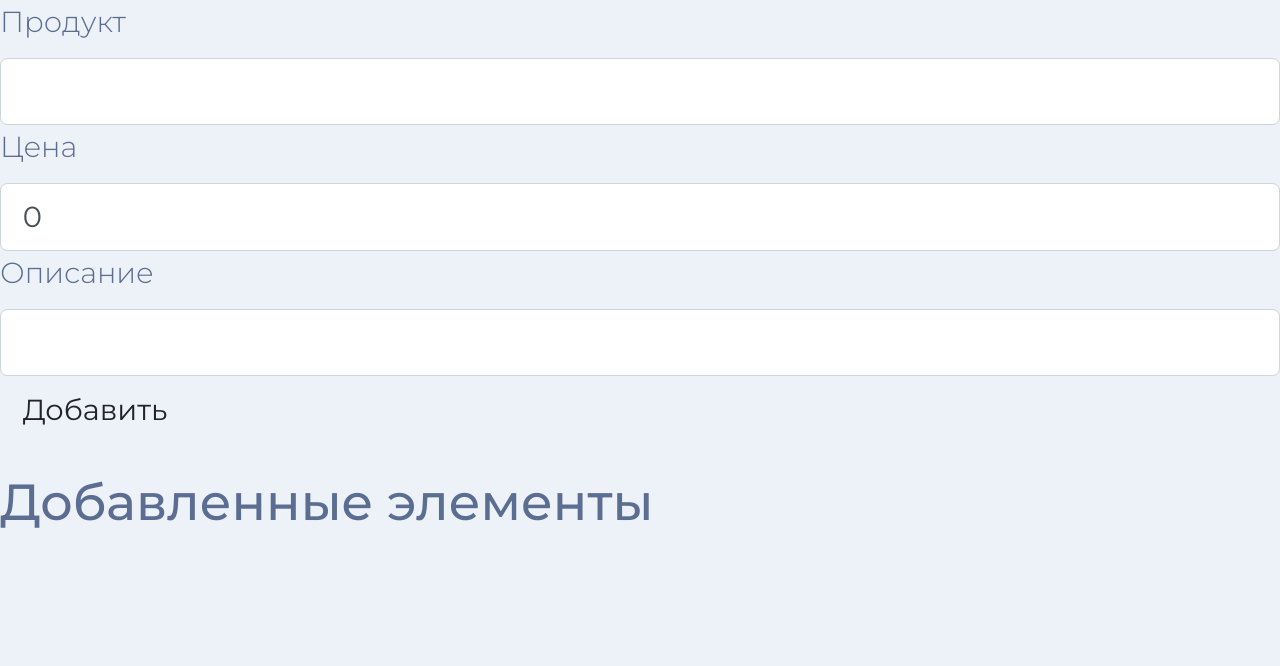
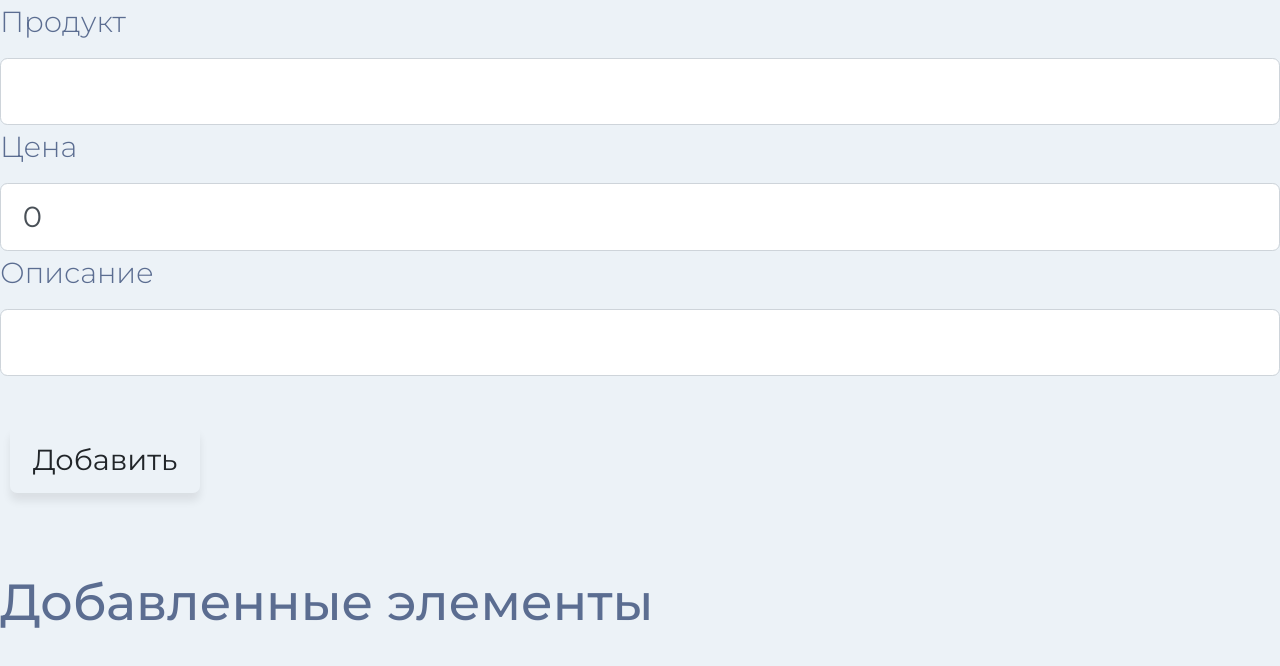
Before and after one commit to peacesells/angular-ver-2, an Angular app in the folder my-app/: page / in a window 1280 px wide. Shown: the top 666 px of the page. Built offline with nearby package versions, Linux system fonts and the light colour scheme.

Commit message:
стилизация кнопок

```diff
--- a/my-app/src/styles.scss
+++ b/my-app/src/styles.scss
@@ -9,7 +9,24 @@
 }
 
 body {
-	margin: 100;
+	margin: 0;
 	padding: 0;
 	background-color: #ecf2f7;
 }
+
+button {
+	font-size: 14px;
+	background-color: #FDD85F;
+	margin: 50px 10px;
+	padding: 12px 26px;
+	border-radius: 40px;
+	width: auto;
+	color: #3b4a67;
+	border: none;
+	cursor: pointer;
+  box-shadow: 0px 8px 8px 0px rgba(0, 0, 0, 0.08);
+}
+
+input {
+
+}
```
